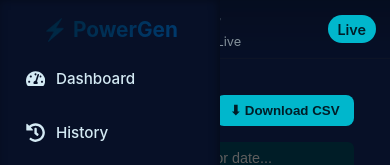
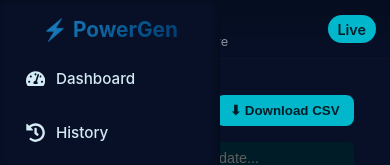
Before and after one commit to SammyBGH/Footzup, a React (Vite) app: page /history in a window 390 px wide. Shown: the top 165 px of the page. Built offline with nearby package versions, Linux system fonts and the light colour scheme; no server answers.

Commit message:
minor changes

```diff
--- a/src/App.css
+++ b/src/App.css
@@ -1,7 +1,5 @@
-
 h1, h2, h3, h4, h5 { color: #e9fbff; }
 a { color: inherit; cursor: pointer; }
-
 
 .content-area::-webkit-scrollbar { width:10px; }
 .content-area::-webkit-scrollbar-thumb {
@@ -9,12 +7,42 @@
   border-radius: 8px;
   border: 2px solid rgba(0,0,0,0.12);
 }
+
 .app-root {
   overflow: hidden;
 }
 
+.app-header {
+  padding: 0.6rem 0.9rem;
+}
+
+
+/* MAIN AREA SHIFTED BY SIDEBAR (desktop/tablet) */
+.main-area {
+  margin-left: 220px;  /* default width of open sidebar */
+  transition: filter 0.3s ease, margin-left 0.3s ease;
+}
+
+.sidebar.closed ~ .main-area {
+  margin-left: 70px;   /* collapsed sidebar width */
+}
+
+/* MOBILE VIEW: sidebar overlays content */
 @media (max-width: 720px) {
-  .app-sidebar { position:fixed; left:0; width:64px; }
-  .main-area { margin-left:64px; }
-  .app-header { padding:0.6rem 0.9rem; }
+  .main-area {
+    margin-left: 51px !important;  /* do not shrink main area on mobile */
+  }
+
+  .sidebar {
+    width: 220px; /* sidebar width when open */
+    z-index: 1000;
+  }
+
+  .sidebar.closed {
+    width: 64px; /* collapsed mobile sidebar width */
+  }
+
+  .sidebar.open ~ .main-area {
+    filter: brightness(0.8); /* dim main area when sidebar overlays */
+  }
 }
--- a/src/index.css
+++ b/src/index.css
@@ -12,7 +12,6 @@
   width: 100%;
 }
 
-
 body {
   font-family: Inter, ui-sans-serif, system-ui, -apple-system, "Segoe UI",
     Roboto, "Helvetica Neue", Arial;
@@ -23,16 +22,12 @@
   overflow: auto;
 }
 
-
-
-
 .content-area::-webkit-scrollbar { width:10px; }
 .content-area::-webkit-scrollbar-thumb {
   background: rgba(255,255,255,0.06);
   border-radius: 8px;
   border: 2px solid rgba(0,0,0,0.12);
 }
-
 
 .app-root {
   display: flex;
@@ -45,10 +40,8 @@
   flex: 1;
   display: flex;
   flex-direction: column;
-  overflow: hidden;
-  transition: filter 0.3s ease;
+  overflow-y: auto;
 }
-
 
 .content-area {
   flex: 1;
@@ -73,10 +66,7 @@
 }
 
 /* UTILITIES */
-h1,
-h2,
-h3,
-h4 {
+h1, h2, h3, h4 {
   font-weight: 600;
   line-height: 1.3;
 }
@@ -86,18 +76,4 @@
   font-size: 0.95rem;
 }
 
-/*  SIDEBAR OVERLAY ON MOBILE  */
-@media (max-width: 720px) {
-  .sidebar {
-    position: fixed;
-    top: 0;
-    left: 0;
-    height: 100%;
-    z-index: 1000;
-    box-shadow: 4px 0 12px rgba(0, 0, 0, 0.6);
-  }
-
-  .sidebar.open ~ .main-area {
-    filter: brightness(0.8);
-  }
-}
+/* REMOVE OLD MOBILE FIXES FOR SIDEBAR */
--- a/src/styles/Sidebar.css
+++ b/src/styles/Sidebar.css
@@ -1,14 +1,17 @@
 .sidebar {
+  position: fixed;
+  top: 0;
+  left: 0;
+  height: 100vh;
+  overflow-y: auto;
   background: #071027;
   color: #dff6ff;
-  min-height: 100vh;
   padding: 1rem;
   display: flex;
   flex-direction: column;
   transition: width 0.3s ease;
-  overflow: hidden;
-  overflow-y: auto;
   box-shadow: inset -2px 0 8px rgba(0,0,0,0.35);
+  z-index: 1000;
 }
 
 .sidebar.open {
@@ -31,7 +34,7 @@
 .logo-text {
   font-size: 1.3rem;
   font-weight: 700;
-  background: linear-gradient(135deg, #00243b, #003b6f);
+  background: linear-gradient(135deg, #1b84c5, #003b6f);
   -webkit-background-clip: text;
   -webkit-text-fill-color: transparent;
   color: #dff6ff;
```
